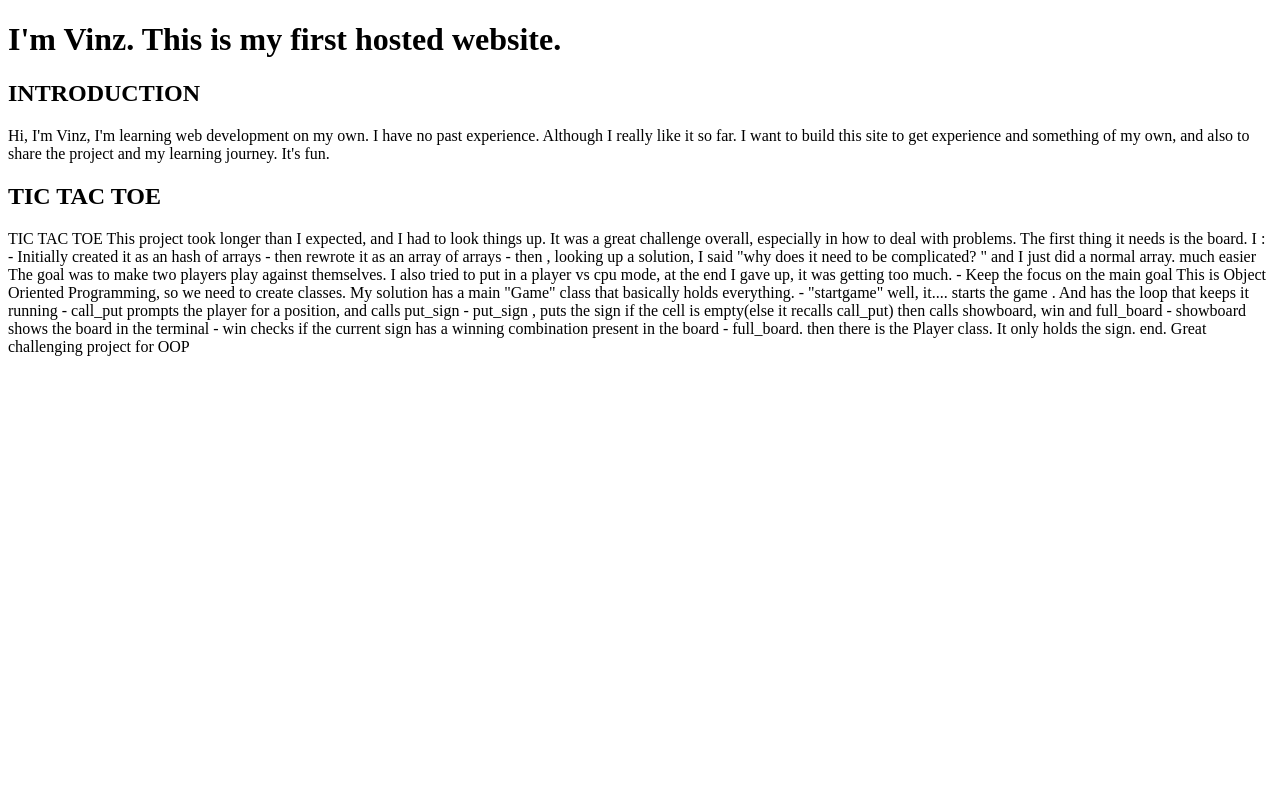
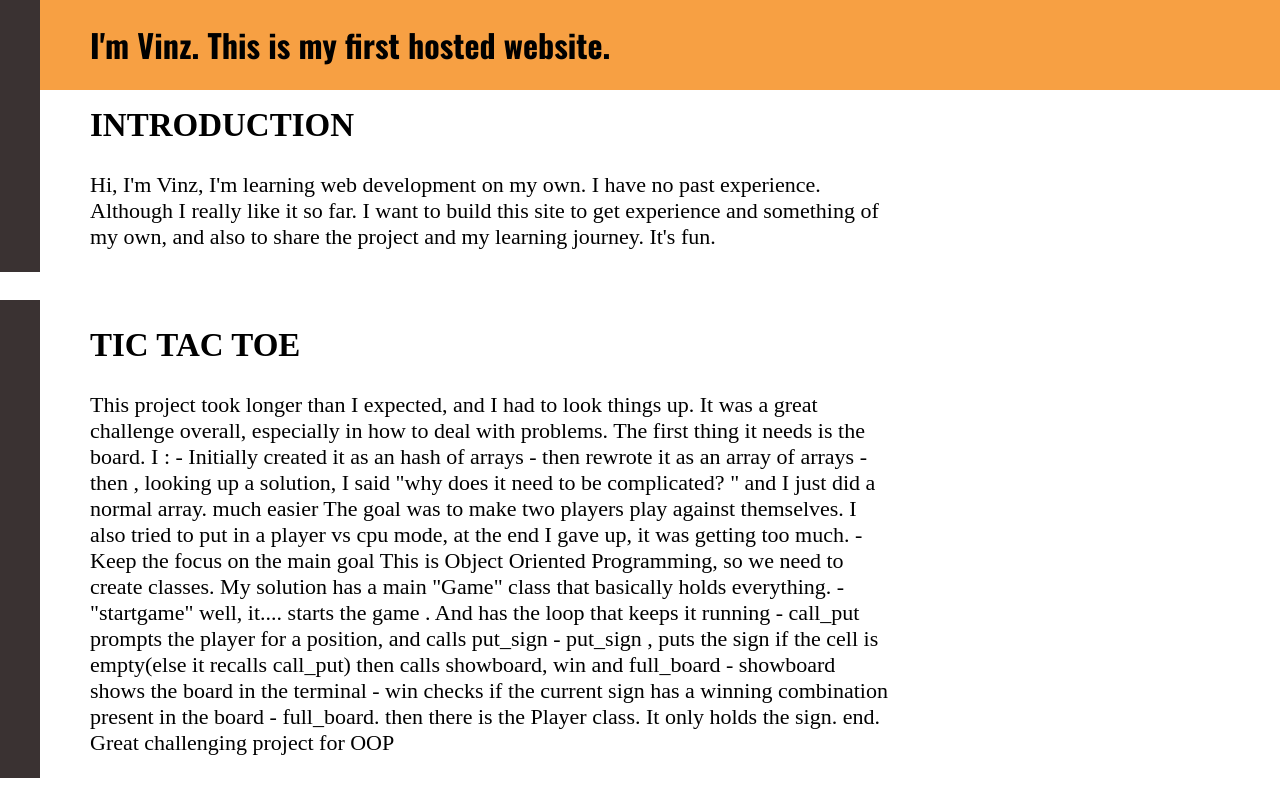
Before and after one commit to LrdVnz/vinz.pw_website, a plain HTML site: page index.html in a window 1280 px wide. Drawn offline with nearby package versions, Linux system fonts and the light colour scheme.

Commit message:
Added link to css

```diff
--- a/index.html
+++ b/index.html
@@ -4,6 +4,7 @@
 	<head>
 		<title>Learning web development</title>
 		<link href="https://fonts.googleapis.com/css2?family=Oswald:wght@700&display=swap" rel="stylesheet">
+		<link rel="stylesheet" type = "text/css" href="style.css">
 	</head>
 	<body>
 		<div class="header">
@@ -19,7 +20,7 @@
 		</div>
 		<div class="tictactoe">
 			<h2>TIC TAC TOE</h2>
-			<p>TIC TAC TOE
+			<p>
 				This project took longer than I expected, and I had to look things up.
 				It was a great challenge overall, especially in how to deal with problems.
 				The first thing it needs is the board. I :
--- a/style.css
+++ b/style.css
@@ -1,3 +1,4 @@
+
 .header {
 	font-family: 'Oswald', sans-serif;
     position: absolute;
@@ -6,7 +7,7 @@
     border-top: 0px;
     padding-left: 50px;
     background: #f7a043;
-    width: 600px;
+    width: 1200px;
     border-bottom-right-radius: 2px;
     border-left: solid 40px #3a3232;
     margin: 0px;
@@ -23,3 +24,14 @@
     left: 0px;
     border-left: solid 40px #3a3232;
 }
+
+.tictactoe {
+    position: absolute;
+    display: block;
+    top: 300px;
+    width: 800px;
+    padding-left: 50px;
+    font-size: 22px;
+    left: 0px;
+    border-left: solid 40px #3a3232;
+}
```
Also changed, not shown: 1 other file.
